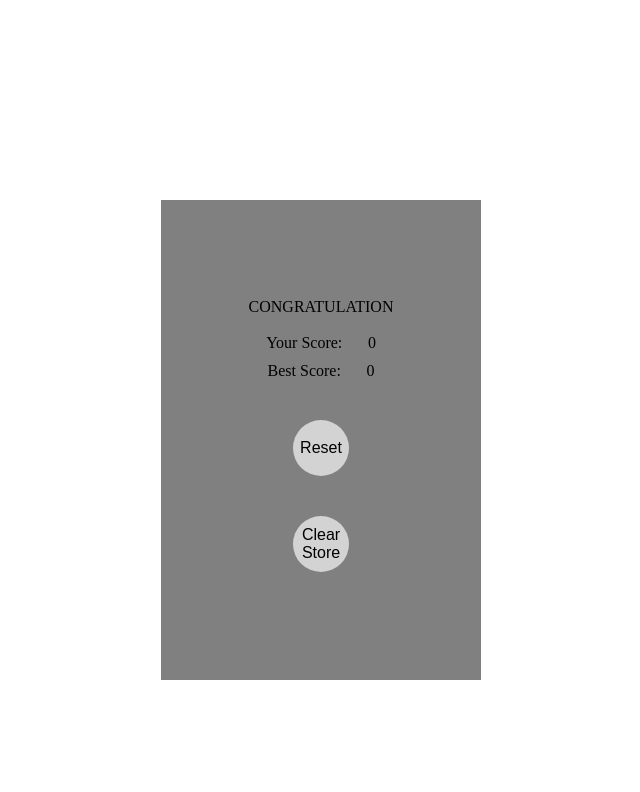
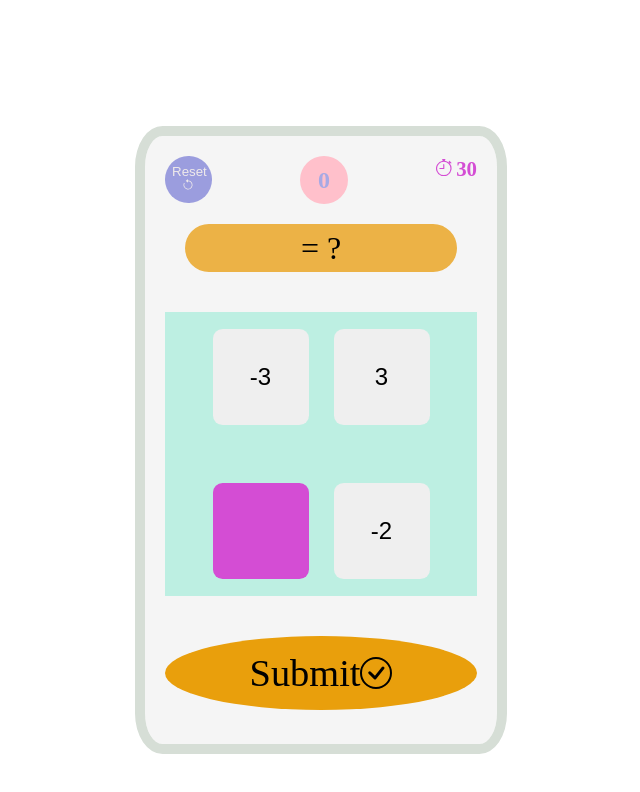
Before and after one commit to Kaibanchu/Math-Check-Game, a React (Vite) app: page / in a window 1280 px wide. Both pictures are taken after a click on the element "Start". Shown: the top 792 px of the page, without its empty margins (319-959 px from the left). Built offline with nearby package versions, Linux system fonts and the light colour scheme.

Commit message:
Fix UI final

```diff
--- a/src/component/Game.jsx
+++ b/src/component/Game.jsx
@@ -5,18 +5,18 @@ import Confetti from "react-confetti";
 import soundReady from "./soundReady.mp3";
 //import soundHurry from "./soundHurry.mp3";
 //const newScore= [];
-const symbols = ["+", "-", "*", "/"];
+const symbols = ["+", "-", "x", "/"];
 //const numbers = ["0", "1", "2", "3", "4", "5", "6", "7", "8", "9"];
 const Game = () => {
-  const [min, setMin] = useState("");
-  const [max, setMax] = useState("");
+  const [min, setMin] = useState("1");
+  const [max, setMax] = useState("6");
   const [bestScore, setBestScore] = useState([]);
   const [startGame, setStartGame] = useState(false);
   const [types, setTypes] = useState("");
   const [groupTypes, setGroupTypes] = useState([]);
   const [wrong, setWrong] = useState(0);
   const [score, setScore] = useState(0);
-  const [timeInput, setTimeInput] = useState("");
+  const [timeInput, setTimeInput] = useState("30");
   const [count, setCount] = useState(timeInput);
   const [question, setQuestion] = useState("");
   const [answer, setAnswer] = useState("");
@@ -26,10 +26,6 @@ const Game = () => {
   const [checkAnswer, setCheckAnswer] = useState("");
   const [add, setAdd] = useState(false);
 
-  // const audioRef =useRef();
-  //const mins = min;
-  //const maxs = max;
-  // const result = eval(question);
 
   const handleSetTypes = (symbol) => {
     const indexTypes = groupTypes.findIndex((t) => t === symbol);
@@ -55,6 +51,7 @@ const Game = () => {
     const num1 = randomNumber(Number(mins), Number(maxs));
     const num2 = randomNumber(Number(mins), Number(maxs));
 
+
     if (types === "+") {
       setQuestion(`${num1} ${types} ${num2}`);
       setAnswer(num1 + num2);
@@ -64,7 +61,7 @@ const Game = () => {
         ? (setQuestion(`${num1} ${types} ${num2}`), setAnswer(num1 - num2))
         : (setQuestion(`${num2} ${types} ${num1}`), setAnswer(num2 - num1));
     }
-    if (types === "*") {
+    if (types === "x") {
       setQuestion(`${num1} ${types} ${num2}`);
       setAnswer(num1 * num2);
     }
@@ -121,10 +118,11 @@ const Game = () => {
         setAdd(true);
         setOptions([]);
         setTypes("");
-        setTimeout(() => {
+
+      setTimeout(() => {
           generateQuestion();
           setSubmit(true);
-        }, 1000);
+        }, 300);
       } else {
         new Audio("src/component/soundError.mp3").play();
         setTimeout(() => {
@@ -150,9 +148,9 @@ const Game = () => {
     setQuestion("");
     setAnswer("");
     setConfetti(false);
-    setMin("");
-    setMax("");
-    setTimeInput("");
+    setMin("1");
+    setMax("6");
+    setTimeInput("30");
     setOptions([]);
     setCheckAnswer("");
     setGroupTypes([]);
@@ -188,9 +186,9 @@ const Game = () => {
     setAnswer("");
     setConfetti(false);
     setBestScore([]);
-    setMin("");
-    setMax("");
-    setTimeInput("");
+    setMin("1");
+    setMax("6");
+    setTimeInput("30");
     setOptions([]);
     setCheckAnswer("");
     setGroupTypes([]);
@@ -219,18 +217,7 @@ const Game = () => {
     }
   }, [startGame, count]);
 
-  //console.log (startGame);
-  // console.log(count);
-  // console.log("count", count);
-  //console.log("timeInput", timeInput);
-  // console.log("a", a);
-  //console.log("submit", submit);
-  //console.log("options", options);
-  //console.log("checkAnswer", checkAnswer);
-  //console.log("answer", answer);
-  //console.log("question", question);
-  // console.log("add", add);
-  // console.log("GroupTypes", groupTypes);
+
   return (
     <>
       {confetti && (
@@ -278,6 +265,7 @@ const Game = () => {
               {symbols.map((symbol) => (
                 <button
                   key={symbol}
+
                   style={
                     groupTypes.includes(symbol, 0)
                       ? { backgroundColor: "orange" }
@@ -298,13 +286,23 @@ const Game = () => {
           <div className="calculator">
             <div className="header">
               <div className="reset" onClick={handleReset}>
-                <button>Reset</button>
+
+                <button>Reset
+                <svg xmlns="http://www.w3.org/2000/svg" width="12" height="12" fill="currentColor" viewBox="0 0 16 16">
+                                    <path fillRule="evenodd" d="M8 3a5 5 0 1 1-4.546 2.914.5.5 0 0 0-.908-.417A6 6 0 1 0 8 2v1z"/>
+                                    <path d="M8 4.466V.534a.25.25 0 0 0-.41-.192L5.23 2.308a.25.25 0 0 0 0 .384l2.36 1.966A.25.25 0 0 0 8 4.466z"/>
+                                </svg>
+                </button>
               </div>
               <div className="score">
-                Score: <strong>{score}</strong>
+                <strong>{score}</strong>
               </div>
               <div className="count">
-                Time: <strong>{count}</strong>
+              <svg xmlns="http://www.w3.org/2000/svg" width="20" height="20" fill="currentColor" className="bi bi-stopwatch" viewBox="1 -2.2 18 18">
+                    <path d="M8.5 5.6a.5.5 0 1 0-1 0v2.9h-3a.5.5 0 0 0 0 1H8a.5.5 0 0 0 .5-.5z"/>
+                    <path d="M6.5 1A.5.5 0 0 1 7 .5h2a.5.5 0 0 1 0 1v.57c1.36.196 2.594.78 3.584 1.64a.715.715 0 0 1 .012-.013l.354-.354-.354-.353a.5.5 0 0 1 .707-.708l1.414 1.415a.5.5 0 1 1-.707.707l-.353-.354-.354.354a.512.512 0 0 1-.013.012A7 7 0 1 1 7 2.071V1.5a.5.5 0 0 1-.5-.5M8 3a6 6 0 1 0 .001 12A6 6 0 0 0 8 3"/>
+                    </svg>
+               <strong>{count}</strong>
               </div>
             </div>
 
@@ -313,18 +311,25 @@ const Game = () => {
               {options.map((number) => (
                 <button
                   key={number}
+                  className={options.indexOf(number)}
                   onClick={() => {
                     handleCheckAnwer(number), setTypes(number);
                   }}
-                  style={types === number ? { backgroundColor: "orange" } : {}}
+                style={types === number ? { backgroundColor: " rgb(212, 77, 212)" } : {}}
                 >
                   {number}
+
                 </button>
               ))}
             </div>
 
             <div className="submit" onClick={handleSubmit}>
               Submit
+
+              <svg xmlns="http://www.w3.org/2000/svg" width="32" height="32" fill="currentColor" viewBox="0 0 16 16">
+                                    <path d="M8 15A7 7 0 1 1 8 1a7 7 0 0 1 0 14zm0 1A8 8 0 1 0 8 0a8 8 0 0 0 0 16z"/>
+                                    <path d="M10.97 4.97a.235.235 0 0 0-.02.022L7.477 9.417 5.384 7.323a.75.75 0 0 0-1.06 1.06L6.97 11.03a.75.75 0 0 0 1.079-.02l3.992-4.99a.75.75 0 0 0-1.071-1.05z"/>
+                                </svg>
             </div>
           </div>
         ) : (
@@ -339,10 +344,10 @@ const Game = () => {
               Best Score: <div className="score2">{maxScore}</div>{" "}
             </div>
             <div className="reset" onClick={handleReset}>
-              <button on>Reset</button>
+              <button on>Go Back!</button>
             </div>
             <div className="clearStore" onClick={handleClearStore}>
-              <button>Clear Store</button>
+              <button>Clear Score</button>
             </div>
           </div>
         )}
--- a/src/component/Game.scss
+++ b/src/component/Game.scss
@@ -1,33 +1,39 @@
 * {
   box-sizing: border-box;
-  // outline: 1px solid black
 }
 
 .game-content {
-  height: 30em;
-  width: 20em;
+  padding: 20px;
+  height: 38em;
+  width: 22em;
+  outline: solid rgb(214, 222, 214);
+  outline-width: 10px;
+  border-radius: 5%;
   display: flex;
   justify-content: center;
   align-items: center;
   flex-direction: column;
 
-  background-color: gray;
+  background-color: #f5f5f5;
   > .timeQuestion {
+    margin-bottom: 10px;
     span {
       font-size: 1.2em;
     }
     input[type="text"] {
       padding: 3px;
-      margin-bottom: 5px;
       justify-content: center;
       align-items: center;
       height: 20px;
-      width: 40px;
+      width: 50px;
       display: inline-block;
       margin: 5px;
+      background-color: rgb(155, 157, 222);
     }
   }
   > .input {
+    margin-bottom: 10px;
+
     span {
       font-size: 1.2em;
     }
@@ -40,9 +46,11 @@
       width: 70px;
       display: inline-block;
       margin: 5px;
+      background-color: rgb(155, 157, 222);
     }
   }
   > .type {
+    margin-bottom: 10px;
     --font-size: 2em;
     min-height: var(--font-size);
     min-width: var(--font-size);
@@ -78,11 +86,14 @@
   }
 }
 .calculator {
-  background-color: gray;
-  padding: 5px;
-  height: 30em;
-  width: 20em;
-  //outline: 1px solid black;
+  background-color: #f5f5f5;
+  padding: 20px;
+  height: 38em;
+  width: 22em;
+  outline: solid rgb(214, 222, 214);
+  outline-width: 10px;
+  border-radius: 5%;
+
   > .header {
     display: flex;
     flex-direction: row;
@@ -103,10 +114,10 @@
         width: 3.5em;
 
         background-color: inherit;
-        color: black;
+        color: rgb(239, 234, 234);
         outline: none;
         border-radius: 50%;
-        background-color: lightgray;
+        background-color: rgb(155, 157, 222);
         cursor: pointer;
         border: 1px solid transparent;
       }
@@ -117,14 +128,18 @@
     }
 
     > .score {
+      display: flex;
       justify-content: center;
-      font-size: 1.3em;
-      align-items: flex-start;
-      //  background-color: pink ;
+      width: 2em;
+      font-size: 1.5em;
+      align-items: center;
+      color: rgb(167, 169, 228);
+      background-color: pink;
+      border-radius: 50%;
     }
     > .count {
       font-size: 1.3em;
-      // background-color: green;
+      color: rgb(212, 77, 212);
     }
   }
   > .game {
@@ -135,86 +150,99 @@
     height: 1.5em;
     font-size: 2em;
     border-radius: 30px;
-    margin: 10px;
+    margin: 20px;
   }
 
   > .number {
-    display: flex;
-    align-items:center;
-    flex-direction: row ;
-    font-size: 0.9em;
-    justify-content: space-between;
-    background-color: gray;
+    margin-top: 40px;
+    margin-bottom: 40px;
+    display: grid;
+    grid-template-areas:
+      "0 1"
+      "2 3";
+    justify-content: center;
+    align-items: center;
+    grid-gap: 25px;
     height: 50%;
-   // background-color: aqua;
-    //font-size: 1.4em;
+    background-color: rgb(189, 239, 226);
+    font-size: 1.25em;
     min-height: var(--font-size);
     min-width: var(--font-size);
+
     > button {
-      height: 5em;
-      width: 5em;
-      background-color: inherit;
-      color: black;
-      outline: none;
-      border-radius: 50%;
-      background-color: lightgray;
+      height: 4em;
+      width: 4em;
+      border-radius: 10%;
       cursor: pointer;
       border: 1px solid transparent;
-      font-size: 1em;
+      font-size: 1.2em;
+      &0 {
+        padding: 20px;
+        background-color: pink;
+      }
     }
+
     > button:hover {
-      color: rgb(237, 159, 14);
       opacity: 0.75;
     }
-
   }
   > .submit {
     display: flex;
-    width: auto;
     justify-content: center;
-    font-size: 30px;
-    padding: 5px;
+    font-size: 2.4em;
+    padding: 15px;
     cursor: pointer;
-    border: 1px solid transparent;
-    margin-top: 10px;
+    //border: 1px solid transparent;
+    margin-top: 30px;
     background-color: rgb(233, 159, 12);
     align-items: center;
-    flex-direction: column;
-    }
-    > .submit:hover {
-      color: white;
-    }
+    // margin-right: 20px;
+    border-radius: 50%;
+  }
+  > .submit:hover {
+    color: white;
+  }
+}
 
-  }
 .result {
-  height: 30em;
-  width: 20em;
-  background-color: gray;
+  background-color: #f5f5f5;
+  padding: 20px;
+  height: 38em;
+  width: 22em;
+  outline: solid rgb(214, 222, 214);
+  outline-width: 10px;
+  border-radius: 5%;
   display: flex;
   flex-direction: column;
   align-items: center;
   justify-content: center;
   > .credit1 {
+    font-size: 1.5em;
     display: flex;
     justify-content: center;
+    color: rgb(234, 129, 210);
+    margin-bottom: 20px;
     //background-color: red;
     width: 80%;
   }
   > .credit2 {
+    color: white;
     display: flex;
-    //background-color: pink;
+    font-size: 2em;
+    background-color: rgb(198, 192, 253);
     width: 80%;
-    justify-content: center;
-
+    justify-content: space-between;
+    margin-bottom: 20px;
     > .score1 {
       padding-left: 10%;
     }
   }
   > .credit3 {
     display: flex;
-    //background-color: pink;
+    background-color: pink;
+    font-size: 2em;
     width: 80%;
-    justify-content: center;
+    justify-content: space-between;
     margin: 10px;
     > .score2 {
       padding-left: 10%;
@@ -224,13 +252,13 @@
   > .reset {
     margin: 30px;
     > button {
-      height: 3.5em;
-      width: 3.5em;
-      font-size: 1em;
+      height: 5em;
+      width: 5em;
+      font-size: 2em;
       background-color: inherit;
       color: black;
       border-radius: 50%;
-      background-color: lightgray;
+      background-color: rgb(155, 157, 222);
       cursor: pointer;
       border: 1px solid transparent;
     }
@@ -248,7 +276,7 @@
       background-color: inherit;
       color: black;
       border-radius: 50%;
-      background-color: lightgray;
+      background-color: rgb(218, 144, 183);
       cursor: pointer;
       border: 1px solid transparent;
     }
```
